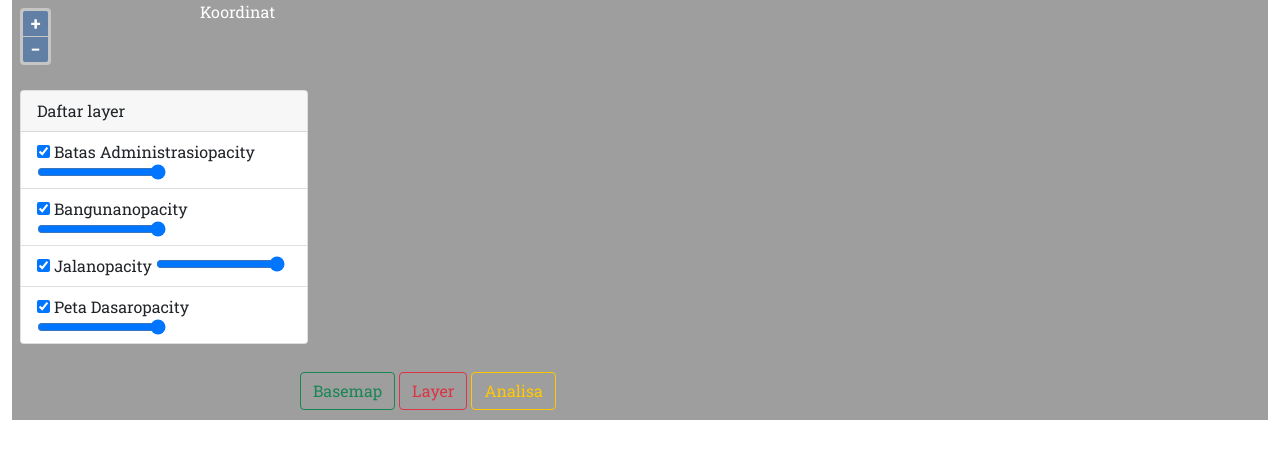
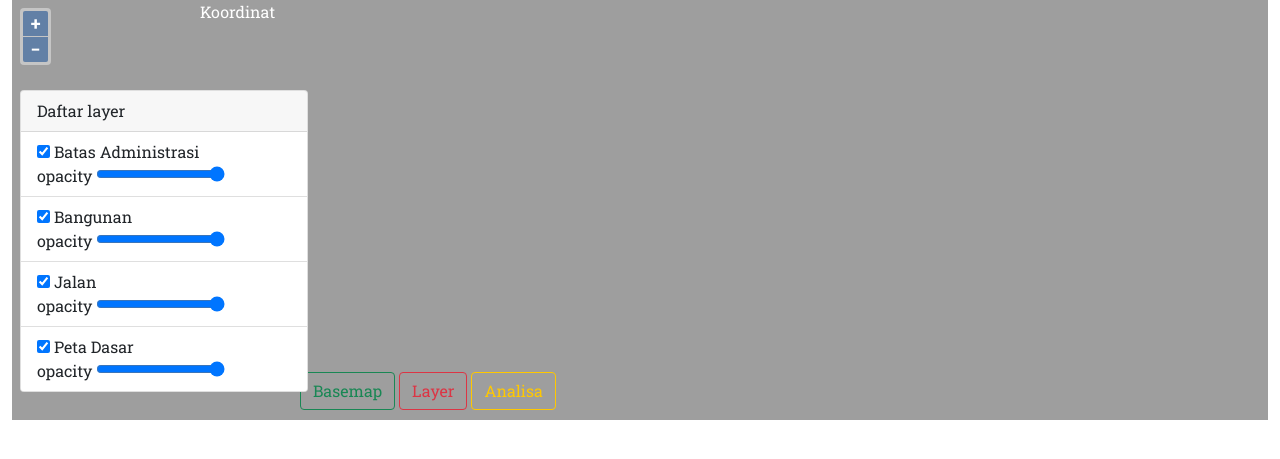
Before and after one commit to RahmanIT/WebGIS4G, a PHP site: page /geoserver/ in a window 1280 px wide. Shown: the part 60-519 px from the top of the page. Run offline with PHP 8.4, Linux system fonts and the light colour scheme; some libraries are stand-ins or nearby versions.

Commit message:
Menambahkan deskripsi code

```diff
--- a/index.php
+++ b/index.php
@@ -287,7 +287,7 @@ map.on('singleclick', function (evt) {
 function LoadDaftarLayer(){
   var n =0;
   map.getLayers().forEach(function(Layer){
-      var Ly = '<li class="list-group-item" id="layer'+n+'_LI"><input type="checkbox" id="layer'+n+'_VBS" > '+Layer.get("nama")+'opacity <input id="layer'+n+'_OPC" class="opacity" type="range" min="0" max="1" step="0.01"/></li>';
+      var Ly = '<li class="list-group-item" id="layer'+n+'_LI"><input type="checkbox" id="layer'+n+'_VBS" > '+Layer.get("nama")+'<br/>opacity <input id="layer'+n+'_OPC" class="opacity" type="range" min="0" max="1" step="0.01"/></li>';
 
 	  document.getElementById("LayerTree").innerHTML = Ly + document.getElementById("LayerTree").innerHTML
 	  n++;
```
Also changed, not shown: WebGIS4G.png.
